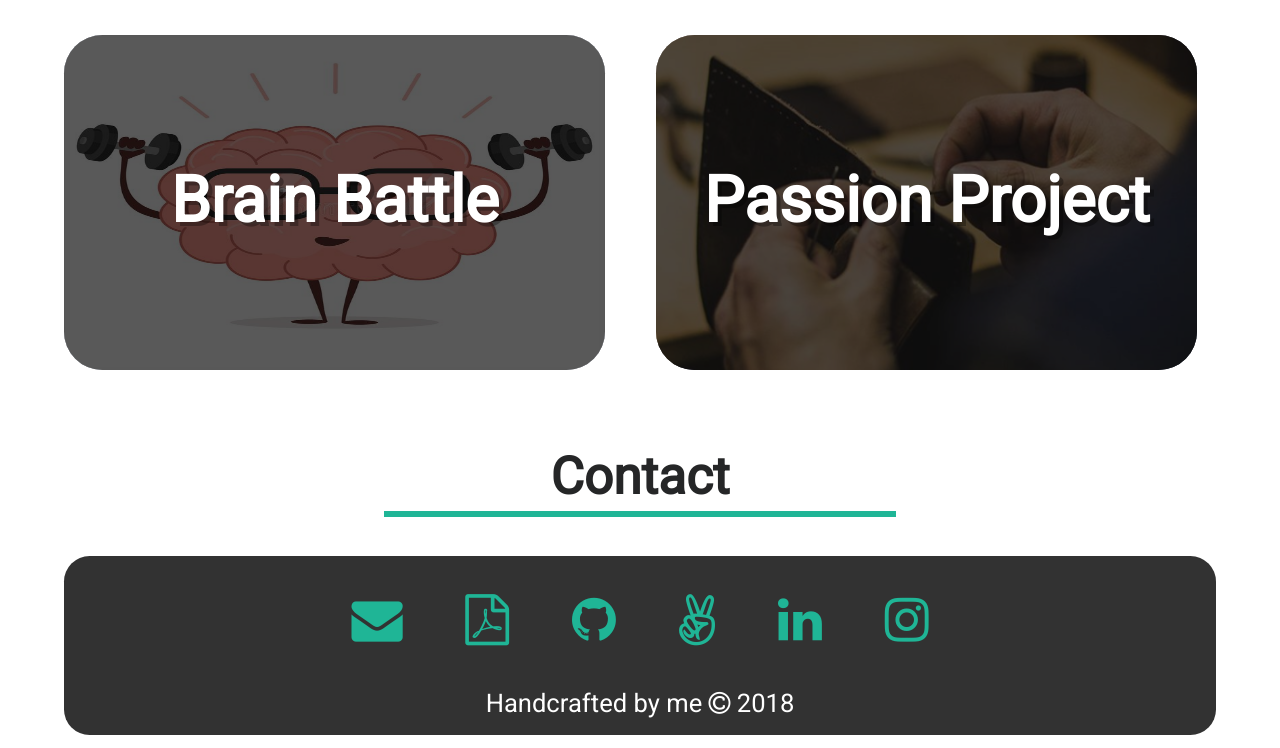
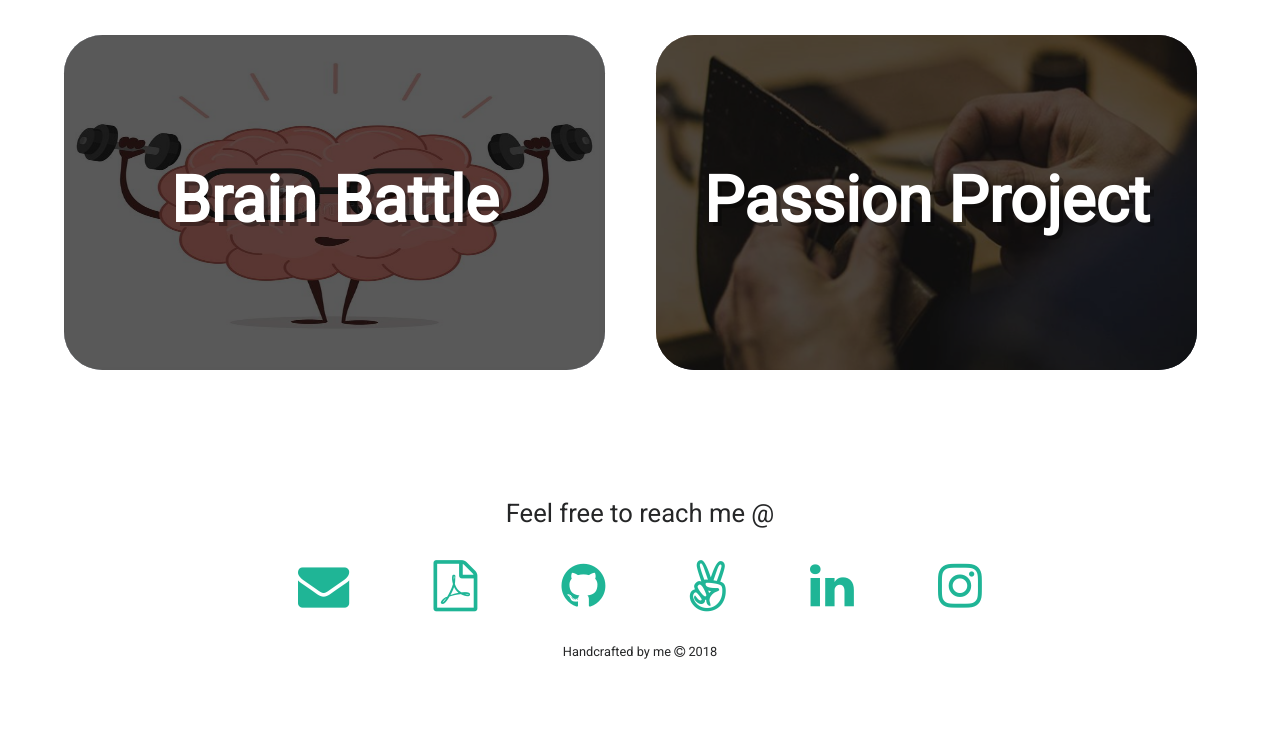
Before and after one commit to NyxinU/Portfolio, a plain HTML site: page index.html in a window 1280 px wide. Shown: the part 2135-2883 px from the top of the page. After the commit the page ends 2812 px from the top, so only its background shows below. Drawn offline with nearby package versions, Linux system fonts and the light colour scheme.

Commit message:
1024 contact remove black background and section-h

```diff
--- a/index.html
+++ b/index.html
@@ -160,8 +160,9 @@
       </div>
     </div>
   </section>
-  <h1 class="section-h">Contact</h1>
+  <h1 class="section-h contact-h">Contact</h1>
   <section class="contact">
+    <p class="contact-msg">Feel free to reach me @</p>
     <div class="social">
       <a href="mailto:yiunixon@gmail.com"><i class="fa fa-envelope" aria-hidden="true"></i></a>
       <a href="https://drive.google.com/file/d/1kztjIyO2I5iQSNH-2K1IUXt0JBCLdm96/view?usp=sharing" target="_blank"><i class="fa fa-file-pdf-o" aria-hidden="true"></i></a>
--- a/style.css
+++ b/style.css
@@ -486,6 +486,10 @@ i {
   margin-bottom: 1vw;
 }
 
+.contact-msg {
+  display: none;
+}
+
 .social {
   display: flex;
   justify-content: space-around;
@@ -599,13 +603,32 @@ i {
     font-size: 2vw;
   }
 
+  .contact-h {
+    display: none;
+  }
+
   .contact {
-    height: 14vw;
+    height: 16vw;
+    margin-left: 0;
+    margin-right: 0;
+    margin-top: 5vw;
+    margin-bottom: 0;
+    border-radius: 0;
+    background-color: white;
+  }
+
+  .contact-msg {
+    display: block;
+    text-align: center;
+    color: #252627;
+    font-size: 2vw;
+    margin-bottom: 0;
   }
 
   .social {
     margin-left: 20vw;
     margin-right: 20vw;
+    margin-top: 0;
   }
 
   .fa {
@@ -617,8 +640,14 @@ i {
     cursor: pointer;
   }
 
+  .copyright {
+    font-size: 1vw;
+    color: #252627;
+  }
+
   .fa-copyright {
-    font-size: 2vw;
+    font-size: 1vw;
+    color: #252627;
   }
 
 }
```
